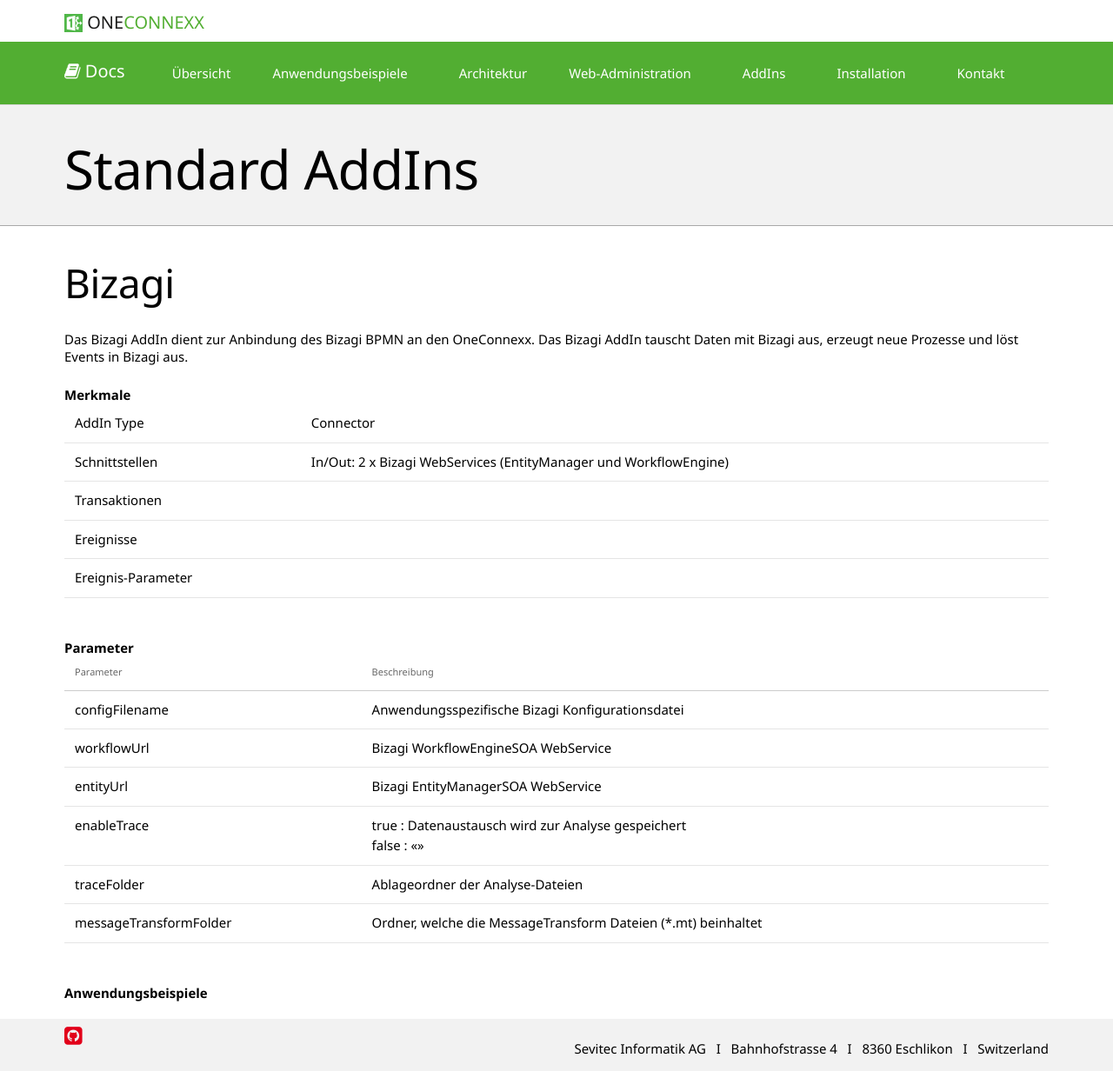
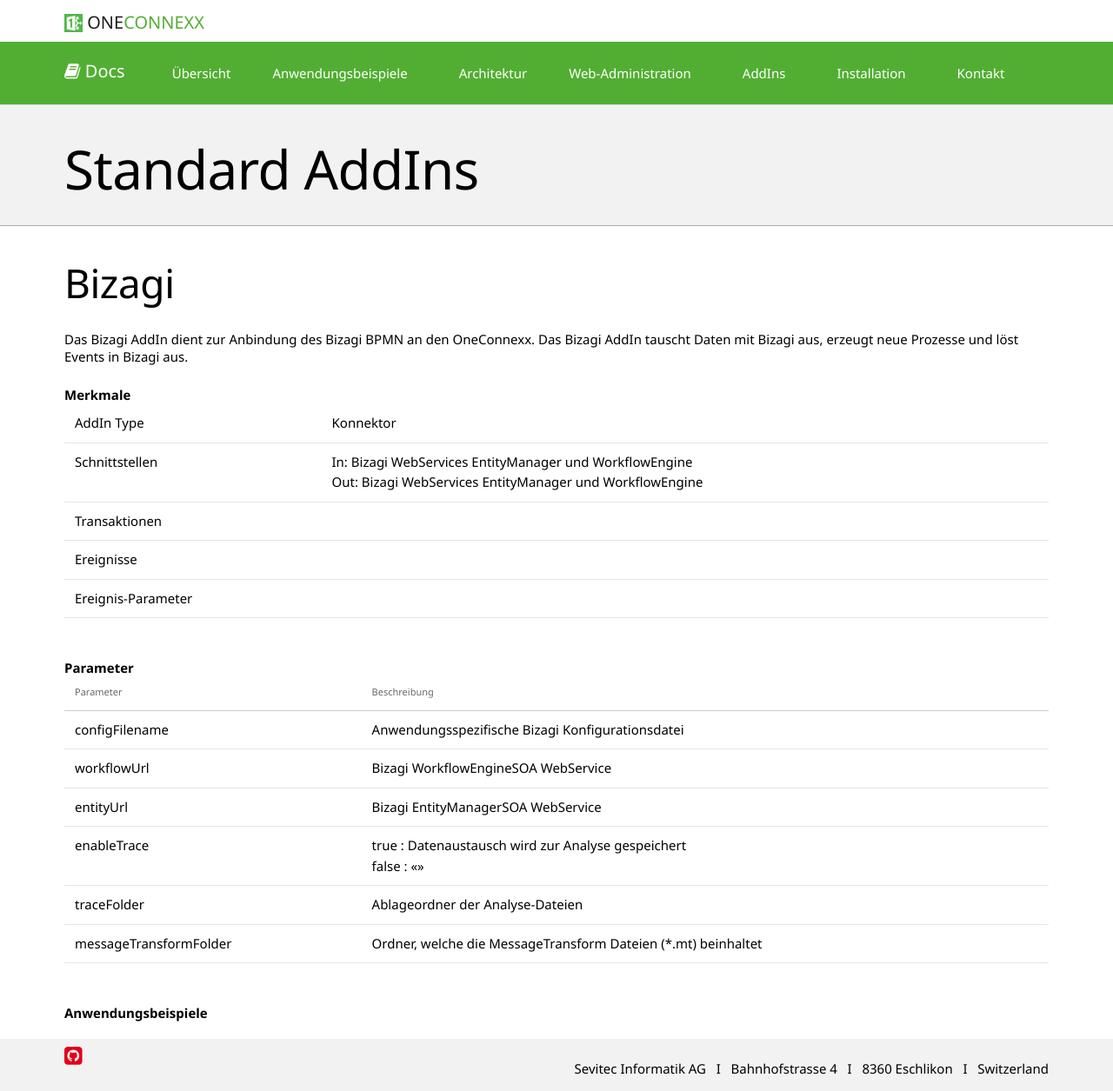
Before and after one commit to primesoft-group/oneconnexx-docs, a Jekyll site: the page built from _pages/addins/de/bizagi.md, in a window 1280 px wide. Shown: the whole page at 87% size. Built offline with Jekyll 4.4.1, drawn with Linux system fonts in a browser that asks for light colours; nearby versions of some CDN libraries; some web fonts are replaced; before the commit the page ends 1232 px from its top, so only the background shows below that.

Commit message:
Update bizagi.md

```diff
--- a/_pages/addins/de/bizagi.md
+++ b/_pages/addins/de/bizagi.md
@@ -12,8 +12,8 @@
 
 {:.table .table-striped}
 | --- | --- |
-| AddIn Type | Connector |
-| Schnittstellen | In/Out: 2 x Bizagi WebServices (EntityManager und WorkflowEngine) |
+| AddIn Type | Konnektor |
+| Schnittstellen | In: Bizagi WebServices EntityManager und WorkflowEngine<br/>Out: Bizagi WebServices EntityManager und WorkflowEngine |
 | Transaktionen |  |
 | Ereignisse |  |
 | Ereignis-Parameter |  |
```
